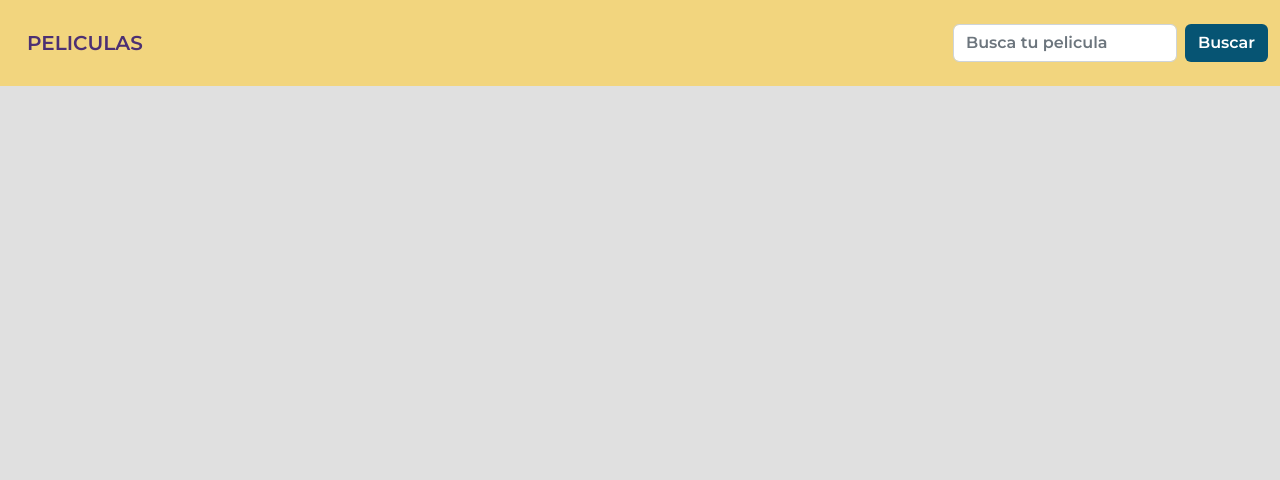
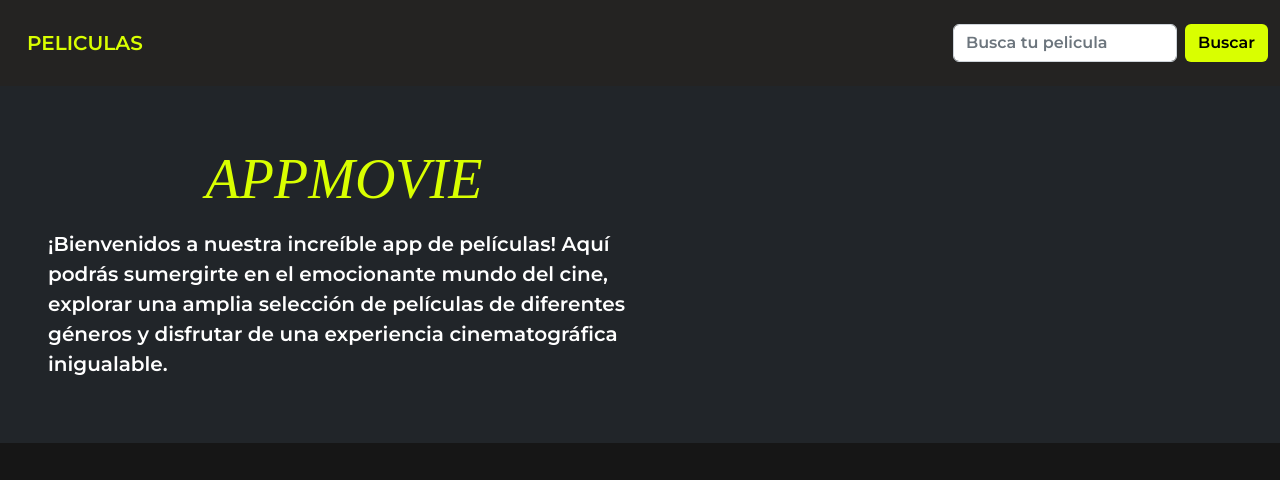
Before and after one commit to julibdr/parcialProgresivas2, a plain HTML site: page index.html in a window 1280 px wide. Drawn offline with nearby package versions, Linux system fonts and the light colour scheme; no server answers; a small style sheet from the web is missing.

Commit message:
estilos
orden de maquetado

```diff
--- a/app.js
+++ b/app.js
@@ -81,7 +81,7 @@ const cargarPeliculas = async () => {
       volverBtn.className = 'btn btn-volver';
       volverBtn.addEventListener('click', () => {
       peliculasBuscadas.style.display = "none";
-       document.getElementById("contenedor").style.display = "grid";
+       document.getElementById("detalle");
       });
       peliculasBuscadas.append(volverBtn);
     }
--- a/estilos.css
+++ b/estilos.css
@@ -9,14 +9,22 @@
 .Children's-Book-|-Era-Uma-Vez-O-Meu-Quarto-3-hex { color: #61A641; }
 .Children's-Book-|-Era-Uma-Vez-O-Meu-Quarto-4-hex { color: #F2D57E; }
 .Children's-Book-|-Era-Uma-Vez-O-Meu-Quarto-5-hex { color: #F2220F; } */
+h1{
+	text-align: center;
+	font-family:serif;
+	color: #d9ff00;
+	margin-top: 2%;
+}
 
 
 body {
 	font-family: 'Montserrat', sans-serif;
-	background: #e0e0e0;
-	color: #1d1d1d;
+	background: rgb(22, 22, 22);
+	color: #000000;
 }
-
+.navbar{
+	background-color: #242322 !important;
+}
 .contenedor {
 	width: 90%;
 	max-width: 1000px;
@@ -42,18 +50,22 @@ body {
 	border-radius: 15px;
 }
 .btn-peliculas{
-	background-color: #065473;
-	color: white;
+	background-color:rgb(22, 22, 22);
+	color: rgb(255, 255, 255);
+}
+.btn-peliculas:hover{
+	background-color:rgb(41, 41, 41);
+	color: rgb(255, 255, 255);
 }
 .barra{
-	background-color: #F2D57E;
+	background-color: #242322;
 }
 .logo{
-	color: #4C3073;
+	color: #d9ff00;
 	text-transform: uppercase;
 	margin: 15px;
 }
-.btn-buscar, .btn-volver{
-	background-color: #065473;
-	color: white;
+.btn-buscar{
+	background-color: #d9ff00;
+	color: rgb(0, 0, 0);
 }
--- a/index.html
+++ b/index.html
@@ -25,6 +25,14 @@
 				</div>
 			  </nav>
 		</div>
+		<div class="p-4 p-md-5 mb-4 text-bg-dark">
+			<div class="col-md-6 px-0">
+			  <h1 class="display-4 fst-italic">APPMOVIE</h1>
+			  <p class="lead my-3">
+				¡Bienvenidos a nuestra increíble app de películas! Aquí podrás sumergirte en el emocionante mundo del cine, explorar una amplia selección de películas de diferentes géneros y disfrutar de una experiencia cinematográfica inigualable.</p>
+			</div>
+		  </div>
+
 		<div class="contenedor" id="contenedor"></div>
 		<div  class="contenedor" id="peliculasBuscadas"></div>
 
```
Also changed, not shown: detalle.html (+3 -3 lines).
